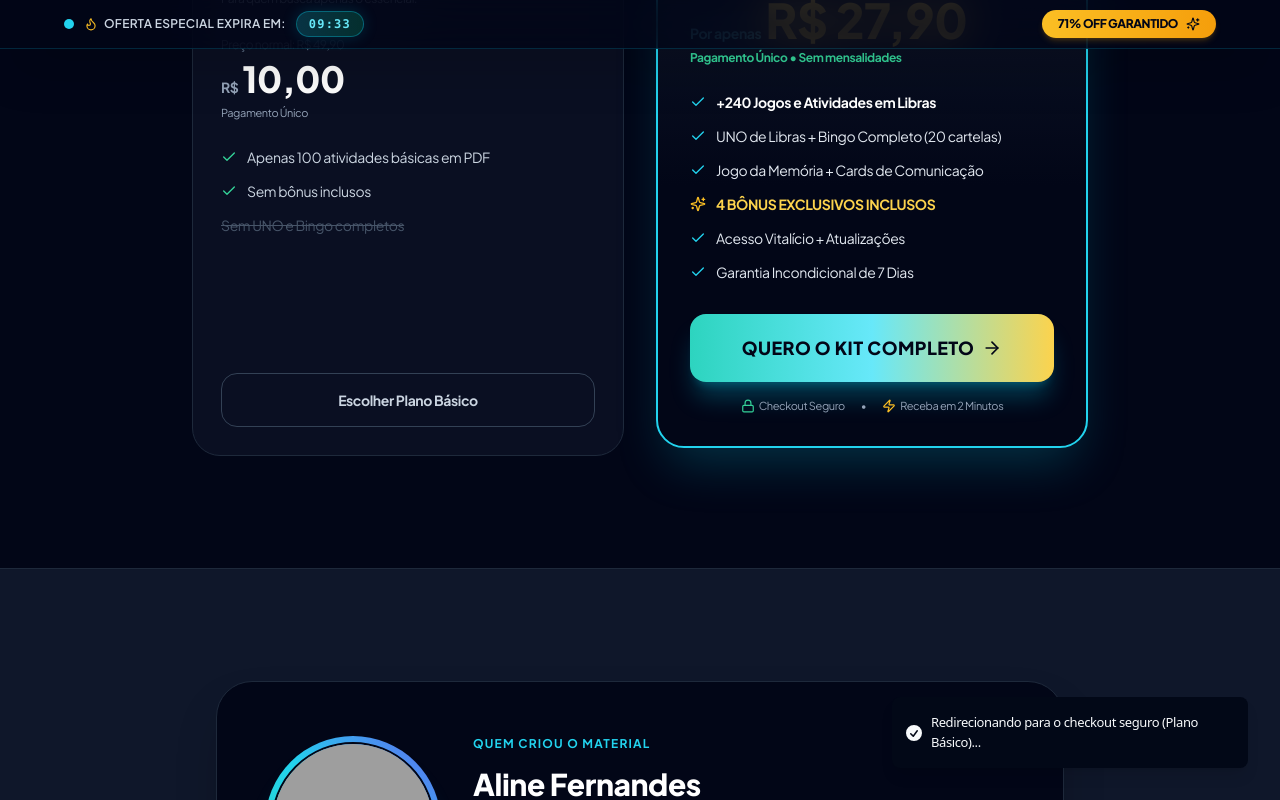
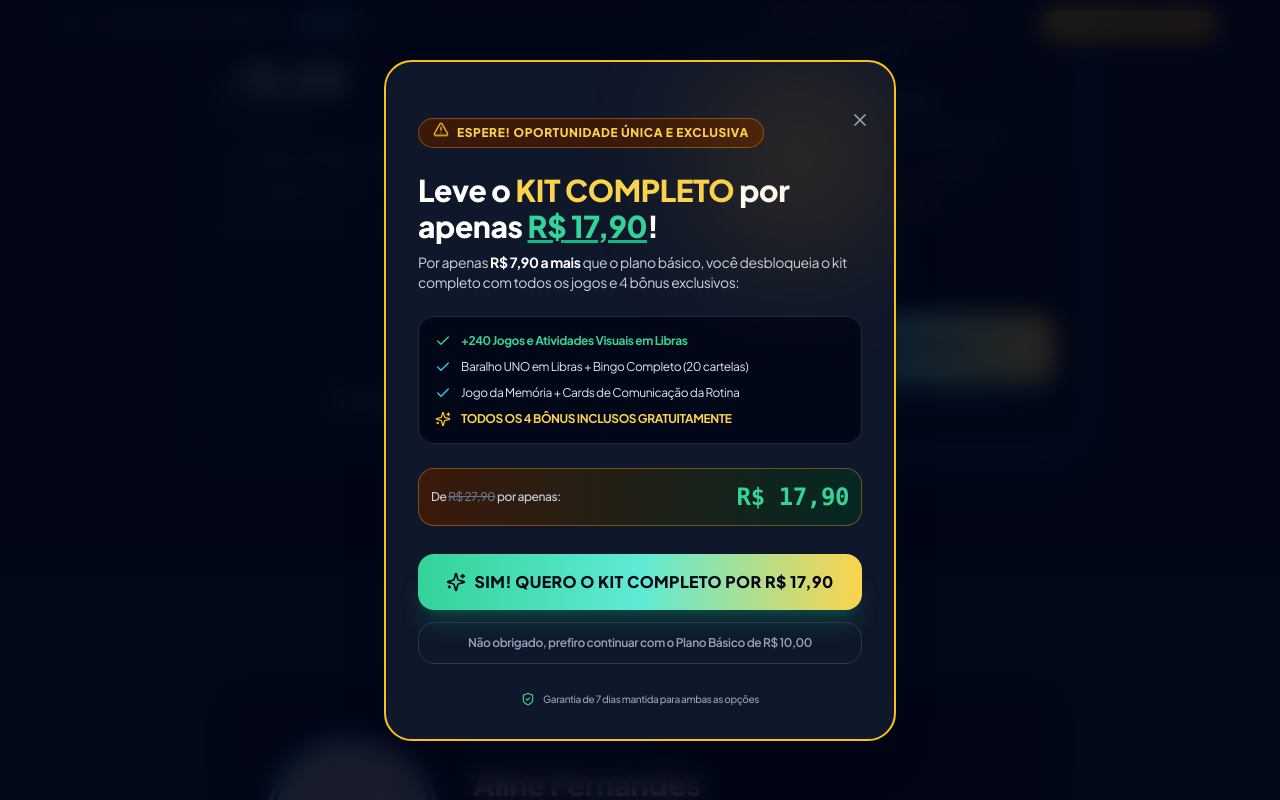
Before and after one commit to andfariiia/libras, a React (Vite) app: page / in a window 1280 px wide. Both pictures are taken after a click on the button "Escolher Plano Básico". Shown: the part 10950-11750 px from the top of the page. Built offline with nearby package versions, Linux system fonts and the light colour scheme; grey boxes are pictures that could not be loaded.

Commit message:
[dyad] Adicionado popup de oferta promocional do Kit Completo por R$ 17,90 ao clicar no Plano Básico. - wrote 1 file(s)

```diff
--- a/src/components/libras/PricingSection.tsx
+++ b/src/components/libras/PricingSection.tsx
@@ -1,10 +1,27 @@
 "use client";
 
-import React from "react";
-import { Check, Lock, Zap, Star, Sparkles, ArrowRight } from "lucide-react";
+import React, { useState } from "react";
+import { Check, Lock, Zap, Star, Sparkles, ArrowRight, X, AlertTriangle, ShieldCheck } from "lucide-react";
 
 export const PricingSection = ({ onSelectPlan }: { onSelectPlan: (planName: string) => void }) => {
+  const [showUpsellModal, setShowUpsellModal] = useState(false);
+
+  const handleBasicClick = () => {
+    setShowUpsellModal(true);
+  };
+
+  const handleAcceptUpsell = () => {
+    setShowUpsellModal(false);
+    onSelectPlan("Kit Completo Promo R$ 17,90");
+  };
+
+  const handleDeclineUpsell = () => {
+    setShowUpsellModal(false);
+    onSelectPlan("Plano Básico R$ 10,00");
+  };
+
   return (
+    <>
       <section id="checkout" className="py-20 md:py-28 bg-slate-950 text-white relative">
         <div className="max-w-5xl mx-auto px-4 sm:px-6 text-center">
           {/* Section Header */}
@@ -53,7 +70,7 @@ export const PricingSection = ({ onSelectPlan }: { onSelectPlan: (planName: stri
               </div>
 
               <button
-              onClick={() => onSelectPlan("Plano Básico")}
+                onClick={handleBasicClick}
                 className="w-full py-4 px-4 rounded-2xl border border-slate-700 text-slate-300 font-bold hover:bg-slate-800 transition-colors text-sm text-center cursor-pointer"
               >
                 Escolher Plano Básico
@@ -108,7 +125,7 @@ export const PricingSection = ({ onSelectPlan }: { onSelectPlan: (planName: stri
               {/* Pulsing CTA Button */}
               <div>
                 <button
-                onClick={() => onSelectPlan("Kit Completo Libras na Prática")}
+                  onClick={() => onSelectPlan("Kit Completo R$ 27,90")}
                   className="w-full py-5 px-6 rounded-2xl bg-gradient-to-r from-teal-400 via-cyan-300 to-amber-300 text-slate-950 font-black text-base sm:text-lg shadow-xl shadow-cyan-500/30 hover:scale-[1.02] active:scale-[0.98] transition-all cursor-pointer flex items-center justify-center gap-2 uppercase tracking-wide"
                 >
                   <span>QUERO O KIT COMPLETO</span>
@@ -129,5 +146,92 @@ export const PricingSection = ({ onSelectPlan }: { onSelectPlan: (planName: stri
           </div>
         </div>
       </section>
+
+      {/* UPSELL POP-UP MODAL */}
+      {showUpsellModal && (
+        <div className="fixed inset-0 z-50 bg-slate-950/85 backdrop-blur-md flex items-center justify-center p-4 animate-in fade-in duration-200">
+          <div className="bg-slate-900 border-2 border-amber-400 text-white rounded-3xl p-6 sm:p-8 max-w-lg w-full shadow-2xl relative space-y-6 overflow-hidden">
+            {/* Background Glow */}
+            <div className="absolute top-0 right-0 w-48 h-48 bg-amber-500/15 rounded-full blur-3xl pointer-events-none" />
+
+            {/* Close button */}
+            <button
+              onClick={handleDeclineUpsell}
+              className="absolute top-4 right-4 text-slate-400 hover:text-white p-2 rounded-full hover:bg-slate-800 transition-colors cursor-pointer"
+              aria-label="Fechar"
+            >
+              <X className="w-5 h-5" />
+            </button>
+
+            {/* Top Warning Badge */}
+            <div className="inline-flex items-center gap-2 bg-amber-950/80 border border-amber-500/40 text-amber-300 px-3.5 py-1.5 rounded-full text-xs font-black uppercase tracking-wider">
+              <AlertTriangle className="w-4 h-4 text-amber-400 animate-bounce" />
+              ESPERE! OPORTUNIDADE ÚNICA E EXCLUSIVA
+            </div>
+
+            {/* Title & Offer */}
+            <div className="text-left space-y-2">
+              <h3 className="text-2xl sm:text-3xl font-black text-white leading-tight">
+                Leve o <span className="text-amber-300">KIT COMPLETO</span> por apenas <span className="text-emerald-400 underline decoration-emerald-500">R$ 17,90</span>!
+              </h3>
+              <p className="text-xs sm:text-sm text-slate-300 leading-relaxed">
+                Por apenas <strong className="text-white font-bold">R$ 7,90 a mais</strong> que o plano básico, você desbloqueia o kit completo com todos os jogos e 4 bônus exclusivos:
+              </p>
+            </div>
+
+            {/* Highlights comparison */}
+            <div className="bg-slate-950/90 rounded-2xl p-4 border border-slate-800 space-y-2.5 text-xs text-slate-200">
+              <div className="flex items-center gap-2.5 font-bold text-emerald-400">
+                <Check className="w-4 h-4 text-emerald-400 shrink-0 font-bold" />
+                <span>+240 Jogos e Atividades Visuais em Libras</span>
+              </div>
+              <div className="flex items-center gap-2.5">
+                <Check className="w-4 h-4 text-cyan-400 shrink-0" />
+                <span>Baralho UNO em Libras + Bingo Completo (20 cartelas)</span>
+              </div>
+              <div className="flex items-center gap-2.5">
+                <Check className="w-4 h-4 text-cyan-400 shrink-0" />
+                <span>Jogo da Memória + Cards de Comunicação da Rotina</span>
+              </div>
+              <div className="flex items-center gap-2.5 font-bold text-amber-300">
+                <Sparkles className="w-4 h-4 text-amber-400 shrink-0" />
+                <span>TODOS OS 4 BÔNUS INCLUSOS GRATUITAMENTE</span>
+              </div>
+            </div>
+
+            {/* Price tag badge */}
+            <div className="bg-gradient-to-r from-amber-950/80 to-emerald-950/80 border border-amber-500/40 rounded-2xl p-3 flex items-center justify-between text-xs">
+              <span className="text-slate-300 font-medium">De <span className="line-through text-slate-500">R$ 27,90</span> por apenas:</span>
+              <span className="text-2xl font-black text-emerald-400 font-mono">R$ 17,90</span>
+            </div>
+
+            {/* 2 Decision Buttons */}
+            <div className="space-y-3 pt-1">
+              {/* Option A: Upgrade Offer */}
+              <button
+                onClick={handleAcceptUpsell}
+                className="w-full py-4 px-5 rounded-2xl bg-gradient-to-r from-emerald-400 via-teal-300 to-amber-300 text-slate-950 font-black text-sm sm:text-base shadow-xl shadow-emerald-500/20 hover:scale-[1.02] active:scale-[0.98] transition-all cursor-pointer flex items-center justify-center gap-2 uppercase tracking-wide"
+              >
+                <Sparkles className="w-5 h-5 text-slate-950" />
+                <span>SIM! QUERO O KIT COMPLETO POR R$ 17,90</span>
+              </button>
+
+              {/* Option B: Continue Basic Plan */}
+              <button
+                onClick={handleDeclineUpsell}
+                className="w-full py-3 px-4 rounded-2xl border border-slate-700/80 text-slate-400 hover:text-slate-200 font-semibold text-xs transition-colors hover:bg-slate-800/60 cursor-pointer"
+              >
+                Não obrigado, prefiro continuar com o Plano Básico de R$ 10,00
+              </button>
+            </div>
+
+            <div className="flex items-center justify-center gap-2 text-[10px] text-slate-400 font-medium pt-1">
+              <ShieldCheck className="w-3.5 h-3.5 text-emerald-400" />
+              <span>Garantia de 7 dias mantida para ambas as opções</span>
+            </div>
+          </div>
+        </div>
+      )}
+    </>
   );
 };
```
Lines whose indentation alone changed are shown as unchanged.
